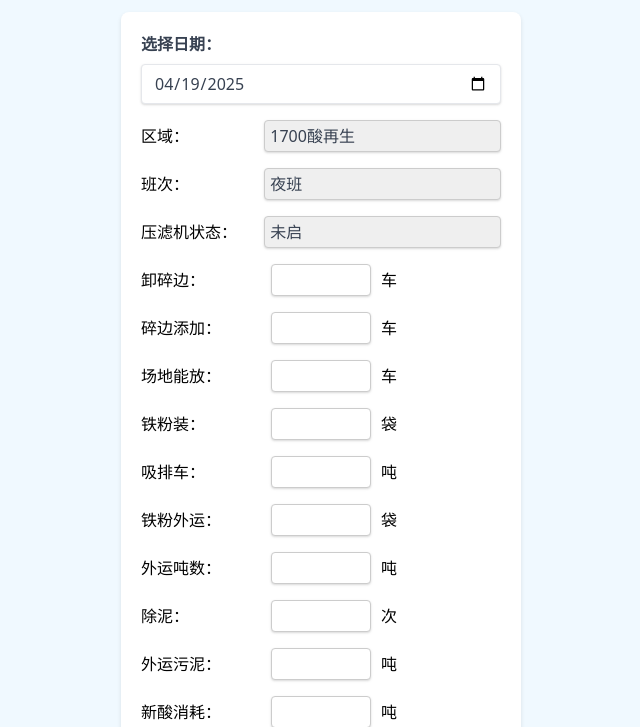
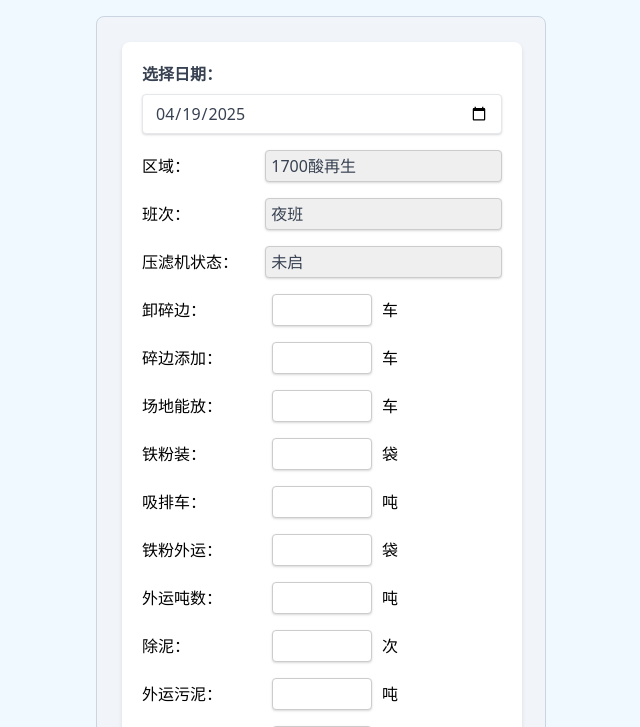
Before and after one commit to wg521125/szs, a plain HTML site: page index.html in a window 1280 px wide. Shown: the part 56-783 px from the top of the page, without its empty margins (319-959 px from the left). Drawn offline with nearby package versions, Linux system fonts and the light colour scheme.

Commit message:
Update index.html

```diff
--- a/index.html
+++ b/index.html
@@ -22,6 +22,14 @@
         cursor: pointer;
         transition: all 0.3s ease;
         box-shadow: 0 2px 4px rgba(0, 0, 0, 0.1);
+    }
+    #copyBtn:hover {
+        background-color: #2563eb; /* 悬停时深蓝色 */
+        transform: translateY(-2px);
+        box-shadow: 0 4px 8px rgba(0, 0, 0, 0.15);
+    }
+    #copyBtn:active {
+        transform: translateY(0);
     }
         body {
             background-color: #f0f9ff; /* 更柔和的蓝色背景 */
@@ -70,6 +78,19 @@
             border: 1px solid #ccc;
             border-radius: 4px;
         }
+        .center-container {
+    background-color: #f1f5f9;
+    border-radius: 8px;
+    padding: 25px;
+    margin: 20px auto;
+    border: 1px solid #cbd5e1;
+    max-width: 450px;
+    background-image: linear-gradient(to right, #f1f5f9 1px, transparent 1px),
+                      linear-gradient(to bottom, #f1f5f9 1px, transparent 1px);
+    background-size: 20px 20px;
+}
+
+
     </style>
 </head>
 <body class="p-4">
```
